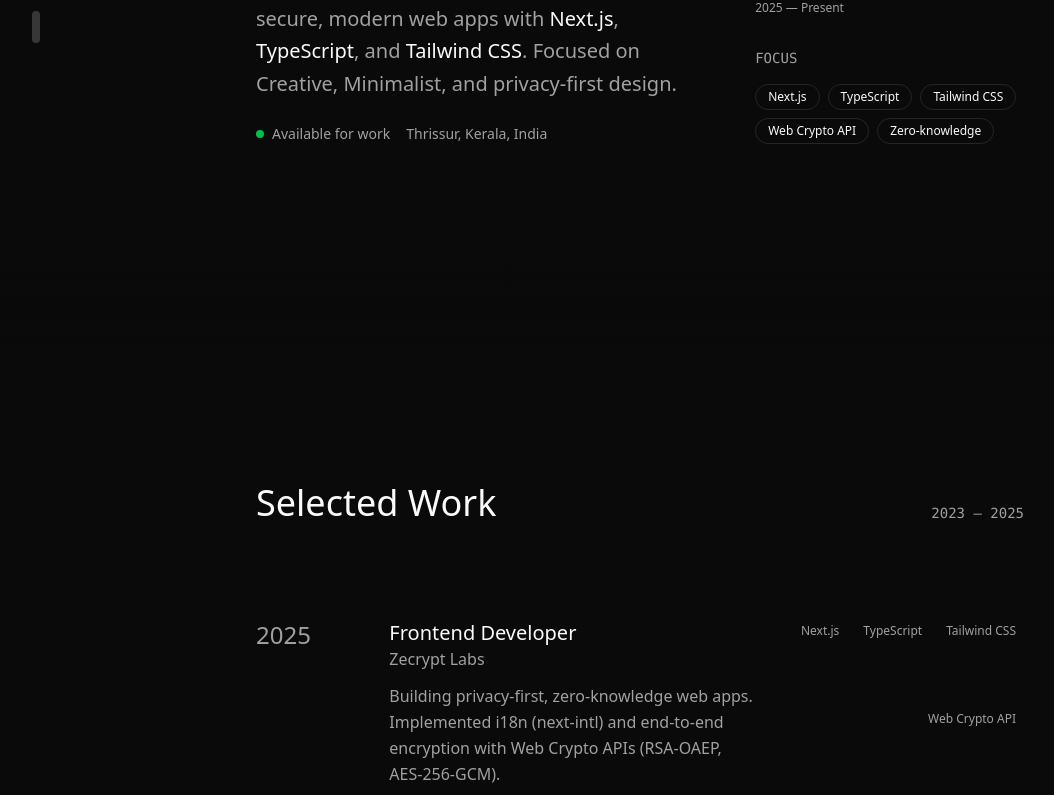
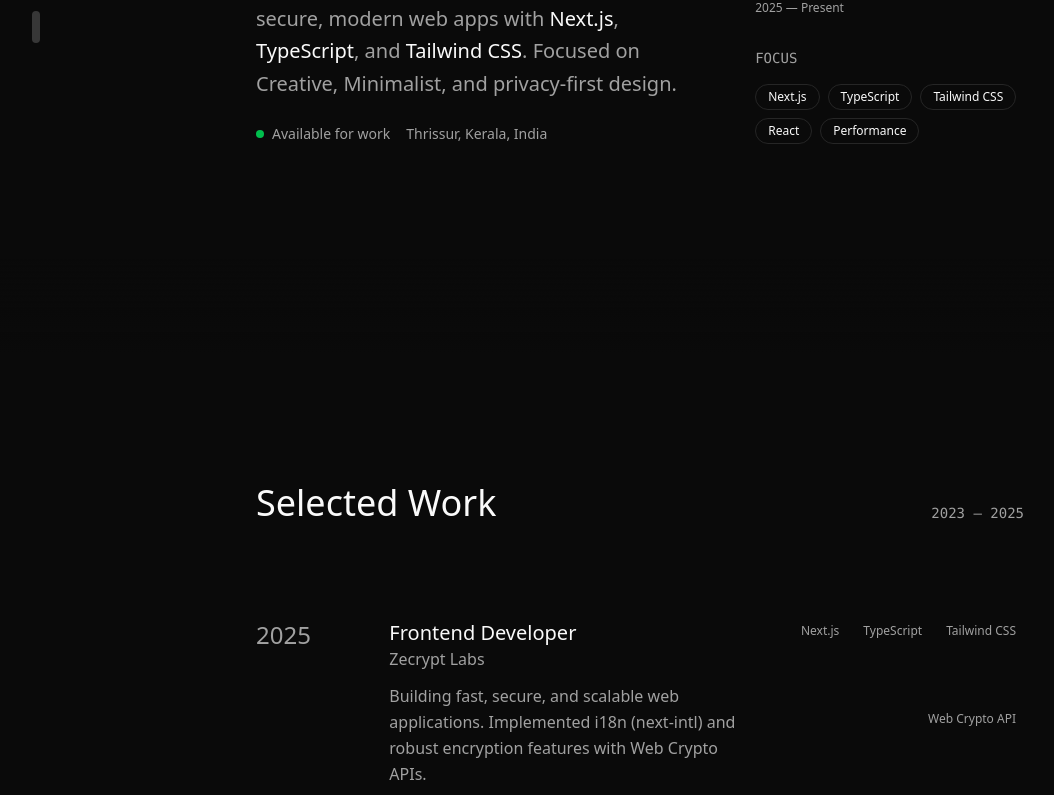
Before and after one commit to anandude/ananducv-portfolio, a Next.js app: page / in a window 1280 px wide. Shown: the part 445-1240 px from the top of the page, without its empty margins (0-1054 px from the left). Built offline with nearby package versions, Linux system fonts and the light colour scheme.

Commit message:
updated zecrypt experience

```diff
--- a/app/page.tsx
+++ b/app/page.tsx
@@ -100,7 +100,7 @@ export default function Home() {
               <div className="space-y-4">
                 <div className="text-sm text-muted-foreground font-mono">FOCUS</div>
                 <div className="flex flex-wrap gap-2">
-                  {["Next.js", "TypeScript", "Tailwind CSS", "Web Crypto API", "Zero-knowledge"].map((skill) => (
+                  {["Next.js", "TypeScript", "Tailwind CSS", "React", "Performance"].map((skill) => (
                     <span
                       key={skill}
                       className="px-3 py-1 text-xs border border-border rounded-full hover:border-muted-foreground/50 transition-colors duration-300"
@@ -132,7 +132,7 @@ export default function Home() {
                   role: "Frontend Developer",
                   company: "Zecrypt Labs",
                   description:
-                    "Building privacy-first, zero-knowledge web apps. Implemented i18n (next-intl) and end‑to‑end encryption with Web Crypto APIs (RSA‑OAEP, AES‑256‑GCM).",
+                    "Building fast, secure, and scalable web applications. Implemented i18n (next-intl) and robust encryption features with Web Crypto APIs.",
                   tech: ["Next.js", "TypeScript", "Tailwind CSS", "Web Crypto API"],
                 },
                 {
```
